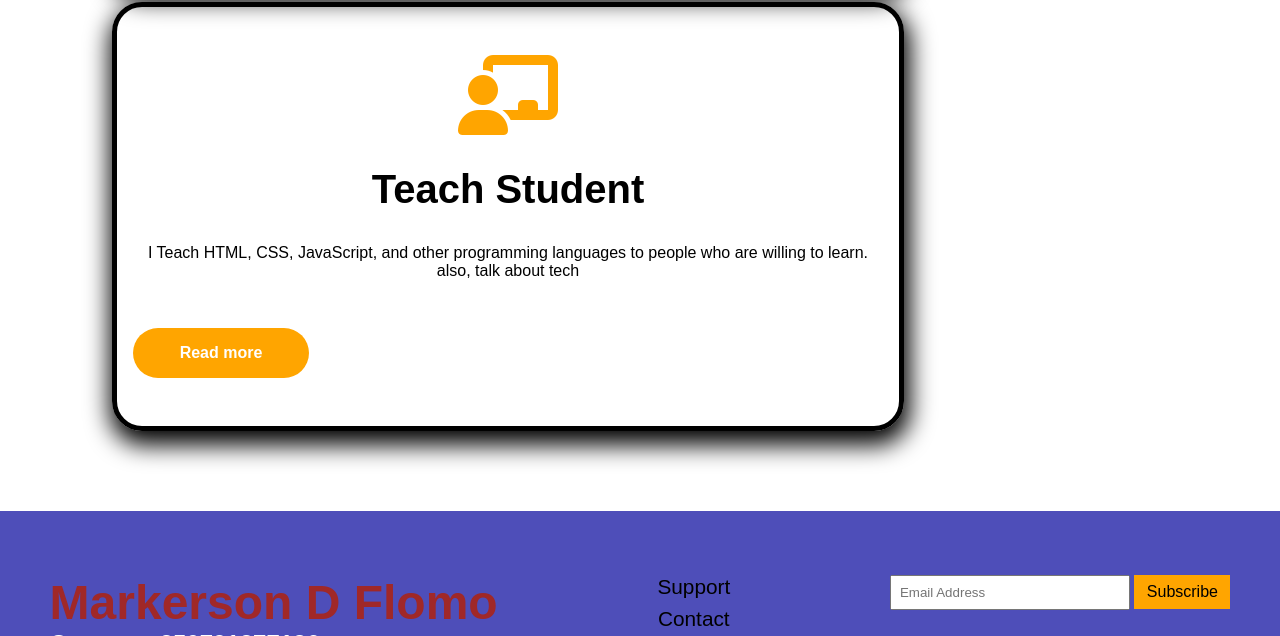
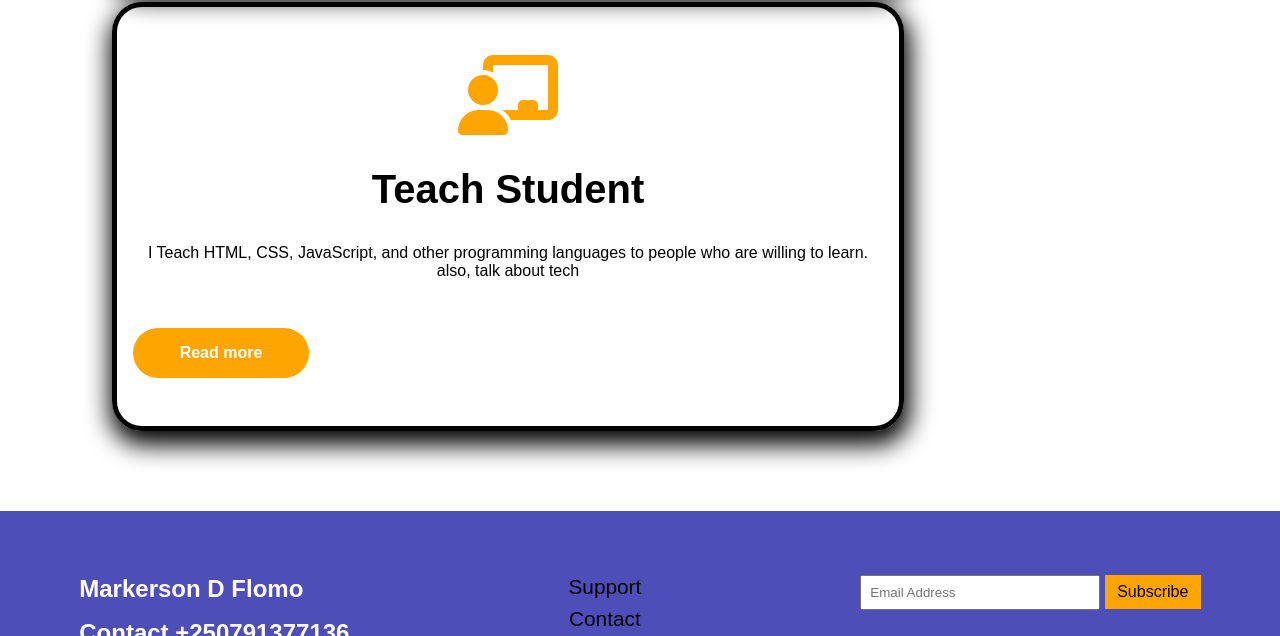
Before and after one commit to markerson7/markersonflomo.github.io, a plain HTML site: page index.html in a window 1280 px wide. Shown: the part 1908-2544 px from the top of the page. Drawn offline with Linux system fonts and the light colour scheme.

Commit message:
Update index.html

```diff
--- a/index.html
+++ b/index.html
@@ -100,7 +100,7 @@
       </section>
       <footer class="footer">
           <div class="first">
-            <h1>Markerson D Flomo</h1>
+            <h2>Markerson D Flomo</h2>
             <h2>Contact +250791377136</h2>
             <h3>Privacy policy</h3>
 
```
